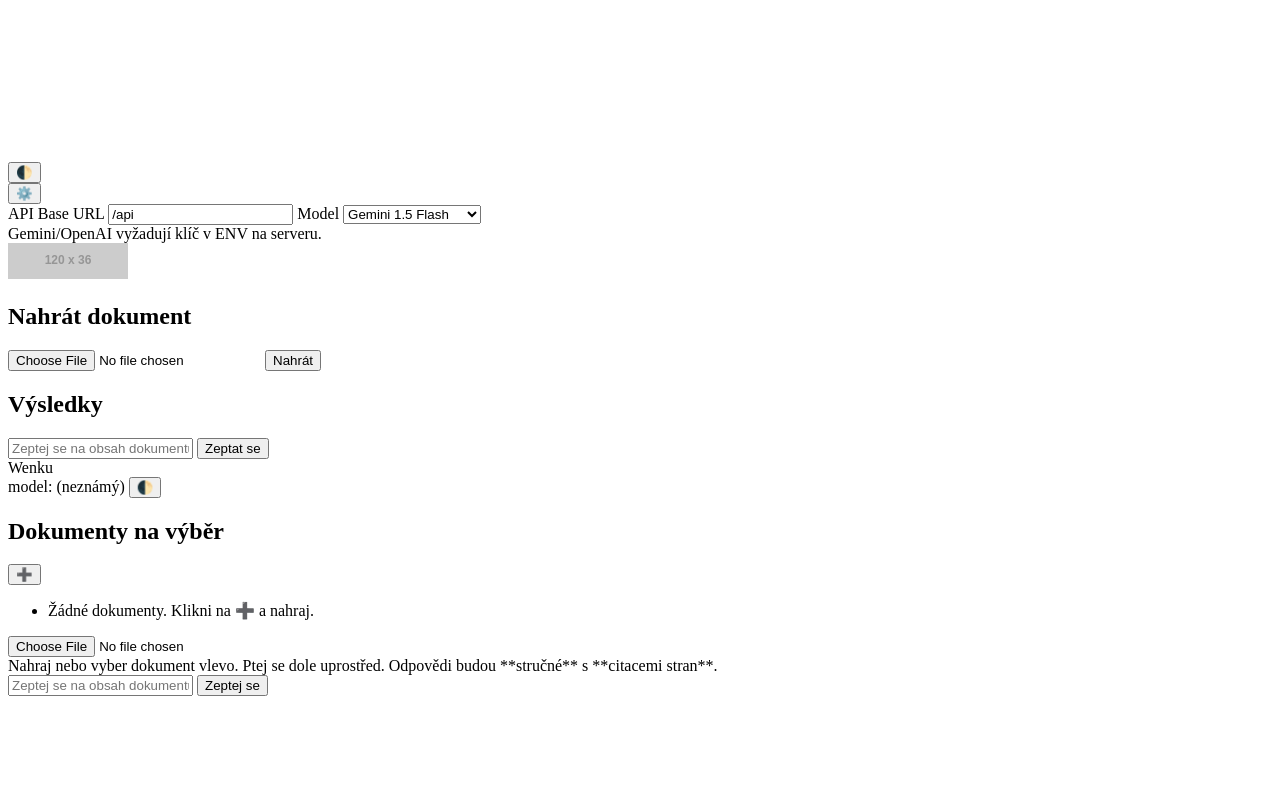
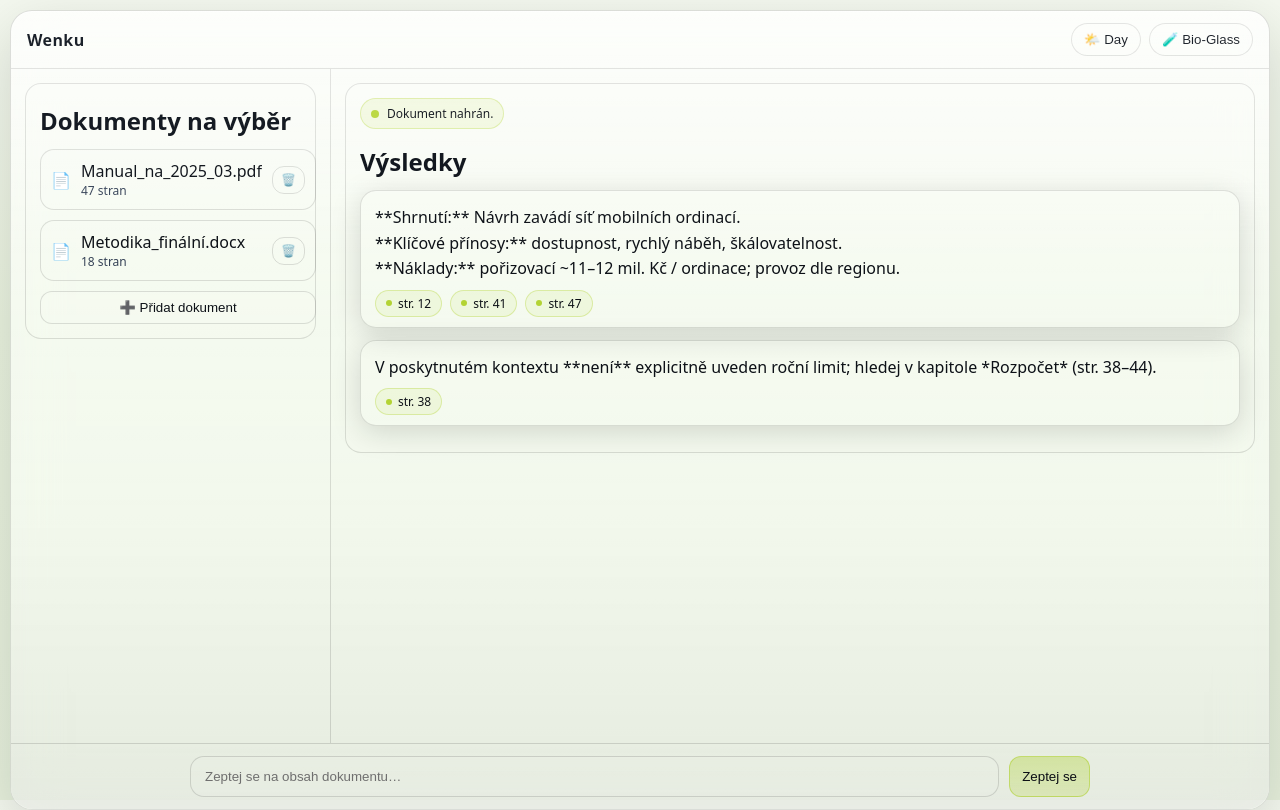
Before and after one commit to nerotinybusiness-byte/Wenku-Search, a website: page public/index.html in a window 1280 px wide. Drawn offline with nearby package versions, Linux system fonts and the light colour scheme; no server answers; placeholder pictures from the web are drawn by us.

Commit message:
UI Day/Night: Bio-Glass + Neon Accent, liquid glass + 3D edges, Wenku green

```diff
--- a/public/index.html
+++ b/public/index.html
@@ -3,120 +3,115 @@
 <head>
   <meta charset="utf-8" />
   <meta name="viewport" content="width=device-width,initial-scale=1" />
-  <title>Wenku – AI Document Reader</title>
+  <title>Wenku — Day/Night Concept</title>
   <link rel="stylesheet" href="./style.css" />
 </head>
-<body>
-  <canvas id="bg"></canvas>
+<body class="theme-bio day">
+  <!-- Varianta přepínání:
+       - BIO-GLASS (day):  <body class="theme-bio day">
+       - NEON ACCENT (night): <body class="theme-neon night">
+       Přepínač dole v <script> pro kliknutí. -->
 
-  <header class="topbar glass">
-    <div class="left">
-      <button id="themeToggle" aria-label="Přepnout motiv">🌓</button>
-    </div>
-    <div class="right">
-      <div class="settings">
-        <button id="btnSettings" title="Nastavení">⚙️</button>
-        <div id="settingsPanel" class="panel hidden">
-          <label>API Base URL
-            <input id="apiBase" value="/api" />
-          </label>
-          <label>Model
-            <select id="model">
-              <option value="gemini-1.5-flash">Gemini 1.5 Flash</option>
-              <option value="gpt-4o-mini">OpenAI gpt-4o-mini</option>
-              <option value="local">local (bez LLM)</option>
-            </select>
-          </label>
-          <div class="hint">Gemini/OpenAI vyžadují klíč v ENV na serveru.</div>
-        </div>
-      </div>
-      <img src="https://dummyimage.com/120x36/B3D334/000&text=Wenku" alt="Wenku" class="logo" />
+  <div class="app glass">
+    <header class="topbar">
+      <div class="brand">Wenku</div>
+      <div class="grow"></div>
+      <div class="switchers">
+        <button id="modeBtn" class="btn pill">🌤️ Day</button>
+        <button id="styleBtn" class="btn pill">🧪 Bio-Glass</button>
       </div>
     </header>
 
-  <main class="grid">
-    <aside class="pane glass">
-      <h2>Nahrát dokument</h2>
-      <input id="file" type="file" accept=".pdf,.docx,.txt,.md" />
-      <button id="uploadBtn">Nahrát</button>
-      <div id="uploadInfo" class="muted"></div>
+    <section class="layout">
+      <aside class="sidebar">
+        <div class="panel">
+          <h2>Dokumenty na výběr</h2>
+          <div class="doc-list">
+            <div class="doc">
+              <div class="icon">📄</div>
+              <div class="meta">
+                <div class="name">Manual_na_2025_03.pdf</div>
+                <div class="sub">47 stran</div>
+              </div>
+              <button class="btn tiny ghost">🗑️</button>
+            </div>
+            <div class="doc">
+              <div class="icon">📄</div>
+              <div class="meta">
+                <div class="name">Metodika_finální.docx</div>
+                <div class="sub">18 stran</div>
+              </div>
+              <button class="btn tiny ghost">🗑️</button>
+            </div>
+            <button class="btn full add">➕ Přidat dokument</button>
+          </div>
+        </div>
       </aside>
 
-    <section class="results glass">
-      <h2>Výsledky</h2>
-      <div id="feed"></div>
-    </section>
-  </main>
+      <main class="main">
+        <div class="panel">
+          <div class="chip ok"><span class="dot"></span> Dokument nahrán.</div>
+          <h1>Výsledky</h1>
 
-  <footer class="chat glass">
-    <div class="chat-inner">
-      <input id="q" placeholder="Zeptej se na obsah dokumentu…" />
-      <button id="askBtn">Zeptat se</button>
+          <div class="card">
+            <div class="answer">
+              **Shrnutí:** Návrh zavádí síť mobilních ordinací. <br/>
+              **Klíčové přínosy:** dostupnost, rychlý náběh, škálovatelnost. <br/>
+              **Náklady:** pořizovací ~11–12 mil. Kč / ordinace; provoz dle regionu.
             </div>
-  </footer>
-
-  <script src="https://unpkg.com/three@0.160.0/build/three.min.js"></script>
-  <script type="module" src="./api.js"></script>
-  <script type="module" src="./script.js"></script>
-</body>
-</html>
-<!doctype html>
-<html lang="cs">
-<head>
-  <meta charset="utf-8" />
-  <meta name="viewport" content="width=device-width,initial-scale=1" />
-  <title>Wenku — AI Document Reader</title>
-  <link rel="stylesheet" href="./style.css" />
-</head>
-<body>
-  <div class="app glass"> <!-- JEDEN společný glass kontejner -->
-    <div class="topbar">
-      <div class="brand">Wenku</div>
-      <div class="settings">
-        <span id="modelBadge" class="badge">model: ...</span>
-        <button id="themeToggle" class="btn icon" title="Přepnout motiv">🌓</button>
+            <div class="cites">
+              <span class="badge"><span class="dot"></span> str. 12</span>
+              <span class="badge"><span class="dot"></span> str. 41</span>
+              <span class="badge"><span class="dot"></span> str. 47</span>
             </div>
           </div>
 
-    <div class="layout">
-      <!-- Levý panel: Dokumenty na výběr (persist) -->
-      <aside class="sidebar">
-        <div class="side-header">
-          <h2>Dokumenty na výběr</h2>
-          <button id="addDocBtn" class="btn icon" title="Přidat dokument">➕</button>
+          <div class="card">
+            <div class="answer">
+              V poskytnutém kontextu **není** explicitně uveden roční limit; hledej v kapitole *Rozpočet* (str. 38–44).
             </div>
-
-        <ul id="docList" class="doc-list">
-          <!-- plní se skriptem -->
-        </ul>
-
-        <form id="uploadForm" class="hidden">
-          <input type="file" id="fileInput" accept=".pdf,.docx,.txt,.md" />
-        </form>
-
-        <div id="uploadInfo" class="muted small"></div>
-      </aside>
-
-      <!-- Hlavní plocha: Výsledky -->
-      <main class="main">
-        <div class="results" id="results">
-          <div id="emptyState" class="empty">
-            Nahraj nebo vyber dokument vlevo. Ptej se dole uprostřed. Odpovědi budou **stručné** s **citacemi stran**.
+            <div class="cites">
+              <span class="badge"><span class="dot"></span> str. 38</span>
+            </div>
           </div>
         </div>
       </main>
-    </div>
+    </section>
 
     <footer class="chat">
-      <form id="askForm" class="askForm">
-        <input id="questionInput" type="text" placeholder="Zeptej se na obsah dokumentu…" />
-        <button class="btn primary" type="submit">Zeptej se</button>
+      <form class="askForm" onsubmit="return false;">
+        <input type="text" placeholder="Zeptej se na obsah dokumentu…" />
+        <button class="btn primary">Zeptej se</button>
       </form>
     </footer>
   </div>
 
-  <script type="module" src="./api.js"></script>
-  <script type="module" src="./docs.js"></script>
-  <script type="module" src="./script.js"></script>
+  <script>
+    // Přepínání Day/Night a Bio/Neon bez reloadu.
+    const body = document.body;
+    const modeBtn = document.getElementById('modeBtn');
+    const styleBtn = document.getElementById('styleBtn');
+
+    function setMode(mode){ // "day" | "night"
+      body.classList.toggle('day', mode === 'day');
+      body.classList.toggle('night', mode === 'night');
+      modeBtn.textContent = mode === 'day' ? '🌤️ Day' : '🌙 Night';
+    }
+    function setStyle(style){ // "bio" | "neon"
+      body.classList.toggle('theme-bio', style === 'bio');
+      body.classList.toggle('theme-neon', style === 'neon');
+      styleBtn.textContent = style === 'bio' ? '🧪 Bio-Glass' : '⚡ Neon Accent';
+    }
+    // Init (můžeš si uložit do localStorage)
+    setStyle(body.classList.contains('theme-neon') ? 'neon' : 'bio');
+    setMode(body.classList.contains('night') ? 'night' : 'day');
+
+    modeBtn.addEventListener('click', () => {
+      setMode(body.classList.contains('day') ? 'night' : 'day');
+    });
+    styleBtn.addEventListener('click', () => {
+      setStyle(body.classList.contains('theme-bio') ? 'neon' : 'bio');
+    });
+  </script>
 </body>
 </html>
--- /dev/null
+++ b/public/style.css
@@ -0,0 +1,188 @@
+/* ========== ZÁKLAD ========== */
+:root{
+  --wenku:#B3D334;
+
+  /* Base */
+  --bg:#0e1012;        /* night default */
+  --fg:#e6e8ea;
+  --muted:#a4a9b0;
+  --border:rgba(255,255,255,.12);
+
+  /* Glass / hloubka */
+  --glass:rgba(255,255,255,.06);
+  --shadow:0 18px 60px rgba(0,0,0,.45), inset 0 1px 0 rgba(255,255,255,.06);
+
+  /* 3D hrany */
+  --edge-hi:rgba(255,255,255,.18);
+  --edge-lo:rgba(0,0,0,.45);
+
+  /* Akcenty */
+  --primary:rgba(179,211,52,.18);
+  --primary-border:rgba(179,211,52,.45);
+
+  --r-out:22px;
+  --r:16px;
+  --r-sm:12px;
+  --content:1100px;
+  --card-h:320px;
+  --input-w:900px;
+}
+*{box-sizing:border-box}html,body{height:100%}
+body{margin:0;font-family:ui-sans-serif,system-ui,-apple-system,Segoe UI,Roboto,"Helvetica Neue",Arial,"Noto Sans",sans-serif;color:var(--fg);background:var(--bg)}
+
+/* ========== TÉMATA ==========
+   Kombinace .theme-bio/.theme-neon × .day/.night
+   Přepíná barvy, glow, blur, gradienty. */
+
+/* --- BIO-GLASS: světlé bio-sklo --- */
+.theme-bio.day{
+  --bg:linear-gradient(180deg,#f4f8ef,#e9f3df 40%,#e6f0dc);
+  --fg:#0d1117; --muted:#344155; --border:rgba(0,0,0,.12);
+  --glass:rgba(255,255,255,.45);
+  --shadow:0 18px 60px rgba(0,0,0,.15), inset 0 1px 0 rgba(255,255,255,.7);
+  --edge-hi:rgba(255,255,255,.85);
+  --edge-lo:rgba(0,0,0,.18);
+  --primary:rgba(179,211,52,.22);
+  --primary-border:rgba(179,211,52,.55);
+}
+
+/* --- BIO-GLASS: tmavé bio-sklo --- */
+.theme-bio.night{
+  --bg:radial-gradient(1000px 700px at 70% -10%, rgba(179,211,52,.08), transparent 55%), #0f1214;
+}
+
+/* --- NEON ACCENT: tmavý neon s glow --- */
+.theme-neon.night{
+  --bg:radial-gradient(1200px 900px at 85% 10%, rgba(179,211,52,.10), transparent 60%), #0b0d0f;
+  --glass:rgba(255,255,255,.04);
+  --shadow:0 22px 80px rgba(0,0,0,.6), inset 0 1px 0 rgba(255,255,255,.04);
+  --primary:rgba(179,211,52,.12);
+  --primary-border:rgba(179,211,52,.55);
+}
+
+/* --- NEON ACCENT: světlý (méně používat, spíš demo) --- */
+.theme-neon.day{
+  --bg:linear-gradient(180deg,#f5f7fa,#e9eef4);
+  --fg:#0d1117; --muted:#3c4a59; --border:rgba(0,0,0,.12);
+  --glass:rgba(255,255,255,.5);
+  --shadow:0 18px 60px rgba(0,0,0,.16), inset 0 1px 0 rgba(255,255,255,.8);
+}
+
+/* ========== APP WRAPPER (jedno glass pozadí s 3D hranou) ========== */
+.app.glass{
+  min-height:100dvh;
+  margin:10px;
+  border-radius:var(--r-out);
+  background:var(--glass);
+  border:1px solid var(--border);
+  box-shadow:var(--shadow);
+  backdrop-filter:blur(14px) saturate(120%);
+  -webkit-backdrop-filter:blur(14px) saturate(120%);
+  position:relative; display:flex; flex-direction:column; overflow:hidden;
+}
+/* 3D „liquid edge“ */
+.app.glass::before{
+  content:""; position:absolute; inset:0;
+  border-radius:inherit;
+  background:
+    linear-gradient(180deg, var(--edge-hi), transparent 30%),
+    linear-gradient(0deg, var(--edge-lo), transparent 40%);
+  pointer-events:none; mix-blend-mode:soft-light; opacity:.55;
+}
+
+/* ========== TOPBAR ========== */
+.topbar{
+  display:flex; align-items:center; gap:12px;
+  padding:12px 16px; border-bottom:1px solid var(--border);
+}
+.brand{font-weight:800; letter-spacing:.4px}
+.grow{flex:1}
+.switchers{display:flex; gap:8px}
+.btn{border:1px solid var(--border); background:rgba(255,255,255,.04); color:var(--fg);
+  padding:8px 12px; border-radius:12px; cursor:pointer; transition:transform .12s ease, box-shadow .12s ease, background .12s ease}
+.btn:hover{transform:translateY(-1px)}
+.btn.primary{border-color:var(--primary-border); background:var(--primary)}
+.btn.pill{border-radius:999px}
+.btn.ghost{background:transparent}
+.btn.tiny{padding:6px 8px; font-size:12px}
+.btn.full{width:100%; justify-content:center}
+
+/* ========== LAYOUT ========== */
+.layout{display:grid; grid-template-columns:320px 1fr; gap:0; flex:1; min-height:0}
+
+/* Sidebar */
+.sidebar{border-right:1px solid var(--border); padding:14px; min-height:0}
+.panel{
+  border:1px solid var(--border); border-radius:var(--r);
+  background:rgba(255,255,255,.02);
+  box-shadow:inset 0 1px 0 rgba(255,255,255,.06);
+  padding:14px;
+}
+h1,h2{margin:6px 0 12px}
+.doc-list{display:grid; gap:10px}
+.doc{
+  display:flex; align-items:center; gap:10px;
+  border:1px solid var(--border); border-radius:14px;
+  padding:10px 10px; background:rgba(255,255,255,.02);
+}
+.doc .icon{filter:saturate(110%)}
+.doc .meta{flex:1; min-width:0}
+.doc .name{white-space:nowrap; overflow:hidden; text-overflow:ellipsis}
+.doc .sub{font-size:12px; color:var(--muted)}
+
+/* Main */
+.main{min-width:0; min-height:0; padding:14px; display:flex; flex-direction:column}
+.main .panel{max-width:var(--content); margin:0 auto; width:100%}
+.chip{display:inline-flex; align-items:center; gap:8px; padding:6px 10px; border-radius:999px; border:1px solid var(--border); background:rgba(255,255,255,.03); font-size:12px; margin-bottom:10px}
+.chip.ok{border-color:rgba(179,211,52,.35); background:rgba(179,211,52,.12)}
+.chip .dot{width:8px; height:8px; border-radius:50%; background:var(--wenku)}
+
+.card{
+  border:1px solid var(--border); border-radius:16px;
+  padding:14px 14px 10px; margin:12px 0; background:rgba(255,255,255,.02);
+  box-shadow:inset 0 1px 0 rgba(255,255,255,.06), 0 6px 30px rgba(0,0,0,.15);
+}
+.answer{line-height:1.6; max-height:var(--card-h); overflow:auto}
+.cites{margin-top:8px; display:flex; gap:8px; flex-wrap:wrap}
+.badge{display:inline-flex; align-items:center; gap:6px; padding:4px 10px; border:1px solid var(--border); border-radius:999px; background:rgba(255,255,255,.03); font-size:12px}
+.badge .dot{width:6px; height:6px; border-radius:50%; background:var(--wenku)}
+
+/* ========== CHAT (centr dole) ========== */
+.chat{border-top:1px solid var(--border); padding:12px 16px}
+.askForm{max-width:var(--input-w); margin:0 auto; display:flex; gap:10px}
+.askForm input{
+  flex:1; border:1px solid var(--border); border-radius:14px; outline:none;
+  background:rgba(255,255,255,.04); color:var(--fg); padding:12px 14px;
+  box-shadow:inset 0 1px 0 rgba(255,255,255,.06);
+}
+.askForm input:focus{border-color:var(--primary-border); box-shadow:0 0 0 4px rgba(179,211,52,.18), inset 0 1px 0 rgba(255,255,255,.1)}
+
+/* ========== NEON DETAIL (jen pro .theme-neon) ========== */
+.theme-neon .app.glass{
+  box-shadow:
+    0 0 0 1px rgba(179,211,52,.08) inset,
+    0 30px 120px rgba(0,0,0,.6),
+    0 0 60px rgba(179,211,52,.08); /* jemný vnější glow */
+}
+.theme-neon .card{
+  border-color:rgba(179,211,52,.18);
+  box-shadow:
+    0 0 0 1px rgba(179,211,52,.06) inset,
+    0 12px 40px rgba(0,0,0,.35),
+    0 0 36px rgba(179,211,52,.08);
+}
+.theme-neon .btn.primary{
+  background:linear-gradient(180deg, rgba(179,211,52,.28), rgba(179,211,52,.16));
+  box-shadow:0 10px 32px rgba(179,211,52,.25), inset 0 1px 0 rgba(255,255,255,.25);
+  border-color:rgba(179,211,52,.55);
+}
+.theme-neon .badge{background:rgba(179,211,52,.06); border-color:rgba(179,211,52,.28)}
+
+/* ========== BIO DETAIL (jemnější, „organické“ světlo) ========== */
+.theme-bio .app.glass{
+  background:linear-gradient(180deg, rgba(255,255,255,.60), rgba(255,255,255,.45));
+  backdrop-filter:blur(24px) saturate(120%);
+  -webkit-backdrop-filter:blur(24px) saturate(120%);
+}
+.theme-bio.day .badge{background:rgba(179,211,52,.10); border-color:rgba(179,211,52,.35)}
+.theme-bio.day .btn.primary{background:linear-gradient(180deg, rgba(179,211,52,.35), rgba(179,211,52,.22)); border-color:rgba(179,211,52,.55)}
```
Lines whose indentation alone changed are shown as unchanged.
